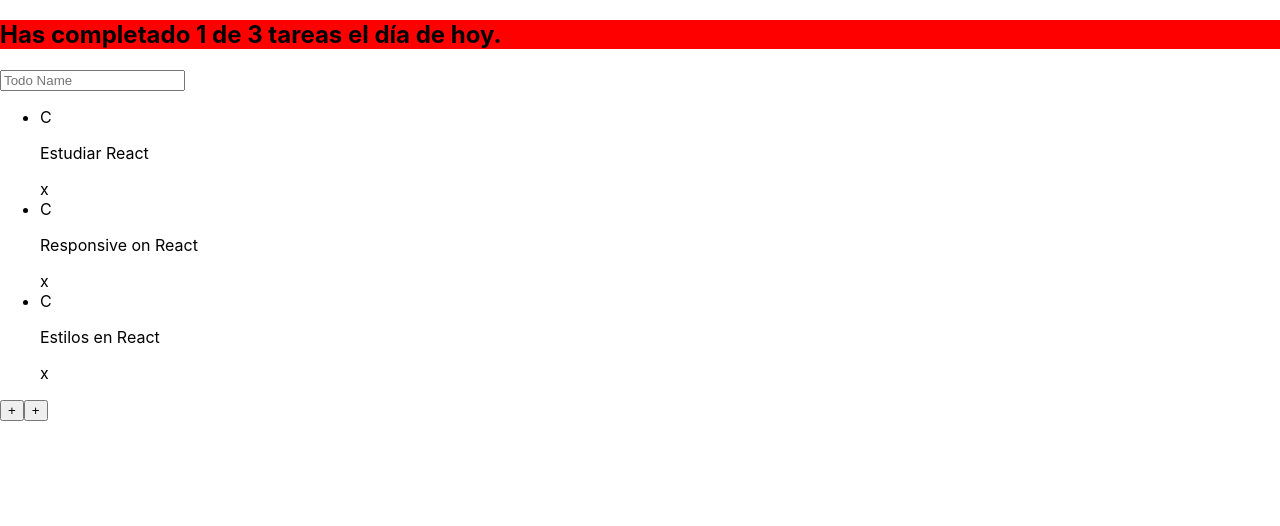
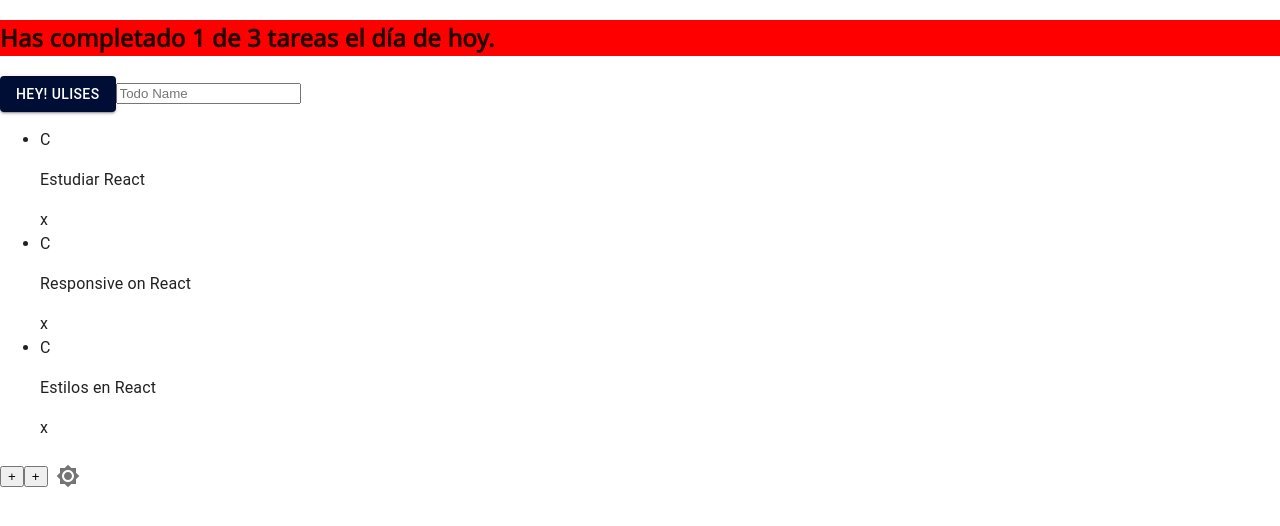
Before and after one commit to AmaoApps/react-web-todo, a React (Create React App) app: page / in a window 1280 px wide. Shown: the top 526 px of the page. Built offline with nearby package versions, Linux system fonts and the light colour scheme.

Commit message:
Added new material UI

```diff
--- a/package.json
+++ b/package.json
@@ -3,6 +3,12 @@
   "version": "0.1.0",
   "private": true,
   "dependencies": {
+    "@emotion/react": "^11.10.5",
+    "@emotion/styled": "^11.10.5",
+    "@fontsource/noto-sans": "^4.5.11",
+    "@mui/icons-material": "^5.11.9",
+    "@mui/lab": "^5.0.0-alpha.120",
+    "@mui/material": "^5.11.9",
     "@testing-library/jest-dom": "^5.16.5",
     "@testing-library/react": "^13.4.0",
     "@testing-library/user-event": "^13.5.0",
--- a/public/index.html
+++ b/public/index.html
@@ -3,6 +3,7 @@
   <head>
     <meta charset="utf-8" />
     <link rel="icon" href="%PUBLIC_URL%/favicon.ico" />
+    <link href='https://fonts.googleapis.com/css?family=Noto Sans' rel='stylesheet'>
     <meta name="viewport" content="width=device-width, initial-scale=1" />
     <meta name="theme-color" content="#000000" />
     <meta
--- a/src/App.js
+++ b/src/App.js
@@ -6,7 +6,7 @@ import { TodoSearch } from './components/TodoSearchComponent';
 import { TodoList } from './components/TodoListComponent';
 import { TodoItem } from './components/TodoItemComponent';
 import { CreateTodoButtom } from './components/CreatedButtonComponent';
-
+import { ThemeAppSwitcher } from './components/ThemeAppSwitcherComponent/ThemeAppSwitcherComponent';
 
 const todos = [
   { key: 1, text: 'Estudiar React', completed: true},
@@ -30,7 +30,7 @@ function App() {
       <CreateTodoButtom/>
       <button>+</button>
 
-
+      <ThemeAppSwitcher/>
     </React.Fragment>
   );
 }
--- /dev/null
+++ b/src/components/ThemeAppSwitcherComponent/ThemeAppSwitcherComponent.js
@@ -0,0 +1,20 @@
+import { IconButton, Switch } from "@mui/material";
+import Brightness7Icon from '@mui/icons-material/Brightness7';
+import React from "react";
+
+
+function ThemeAppSwitcher() {
+
+    const toogleColorModeAction = () => {
+        console.log('Click on Toggle');
+    }
+
+    return (
+        <IconButton onClick={() => toogleColorModeAction()}>
+             <Brightness7Icon />
+        </IconButton>
+    );
+}
+
+
+export { ThemeAppSwitcher };
--- a/src/components/TodoCounterComponent/TodoCounterComponent.js
+++ b/src/components/TodoCounterComponent/TodoCounterComponent.js
@@ -1,9 +1,13 @@
 import React from "react";
 import './TodoCounterStyle.css';
+import { Button } from "@mui/material";
 
 function TodoCounter() {
     return (
-        <h2 className="TodoCounter">Has completado 1 de 3 tareas el día de hoy.</h2>
+        <React.Fragment>
+            <h2 className="TodoCounter">Has completado 1 de 3 tareas el día de hoy.</h2>
+            <Button variant="contained"> HEY! Ulises </Button>
+        </React.Fragment>
     );
 }
 
--- a/src/components/TodoCounterComponent/TodoCounterStyle.css
+++ b/src/components/TodoCounterComponent/TodoCounterStyle.css
@@ -1,3 +1,4 @@
 .TodoCounter {
     background-color: red;
+    font-family: 'Noto Sans';
 }
--- a/src/index.js
+++ b/src/index.js
@@ -3,11 +3,27 @@ import ReactDOM from 'react-dom/client';
 import './index.css';
 import App from './App';
 import reportWebVitals from './reportWebVitals';
+import { createTheme, CssBaseline, ThemeProvider } from '@mui/material';
+
+
+const theme = createTheme({
+  palette: {
+    primary: {
+      main: "#000e35",
+    },
+    secondary: {
+      main: "#f50057",
+    }
+  },
+});
 
 const root = ReactDOM.createRoot(document.getElementById('root'));
 root.render(
   <React.StrictMode>
-    <App />
+    <CssBaseline />
+    <ThemeProvider theme={theme}>
+      <App />
+    </ThemeProvider>
   </React.StrictMode>
 );
 
```
Also changed, not shown: 1 other file (tests, documents, lock files or other folders).
